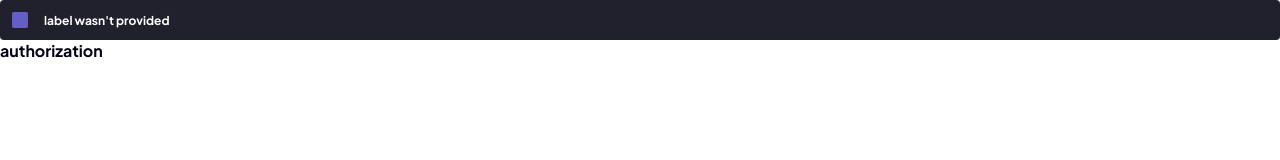
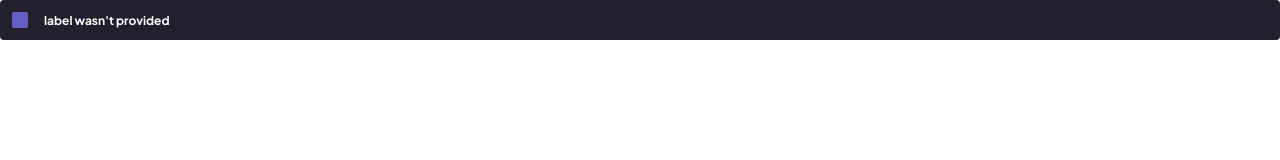
Before and after one commit to goozlo/react-kanban, a React app: page /auth in a window 1280 px wide. Shown: the top 160 px of the page. Built offline with nearby package versions, Linux system fonts and the light colour scheme.

Commit message:
delete layout

```diff
--- a/src/App.jsx
+++ b/src/App.jsx
@@ -1,19 +1,15 @@
 import { Routes, Route } from 'react-router-dom'
-import Layout from './components/Layout';
-import Authorization from './pages/ Authorization';
 import './styles/@global.scss'
 import MainPage from './components/MainPage/MainPage';
 import Checkbox from "./components/Checkbox";
 
 const App = () => (
-  <Layout>
-      <Checkbox/>
-      <Routes>
-          <Route path="/" element={<MainPage/>}/>
-          <Route path="/auth" element={<Authorization/>}/>
-      </Routes>
-  </Layout>
-
+    <>
+        <Checkbox/>
+        <Routes>
+            <Route path="/" element={<MainPage/>}/>
+        </Routes>
+    </>
 )
 
 export default App
--- a/src/components/Layout/index.jsx
+++ /dev/null
@@ -1,11 +0,0 @@
-import React from 'react';
-import Header from '../Header';
-import Footer from '../Footer';
-
-const Layout = ({ children }) => (
-  <>
-    {children}
-  </>
-);
-
-export default Layout;
--- a/src/pages/ Authorization/index.jsx
+++ /dev/null
@@ -1,9 +0,0 @@
-import React from 'react'
-
-const Authorization = () => (
-  <div>
-    authorization
-  </div>
-);
-
-export default Authorization;
--- a/webpack.dev.js
+++ b/webpack.dev.js
@@ -23,7 +23,7 @@ module.exports = {
         use: 'babel-loader',
       },
       {
-        test: /\.scss$/,
+        test: /\.(scss)$/,
         use: [
           'style-loader',
           'css-loader',
```
